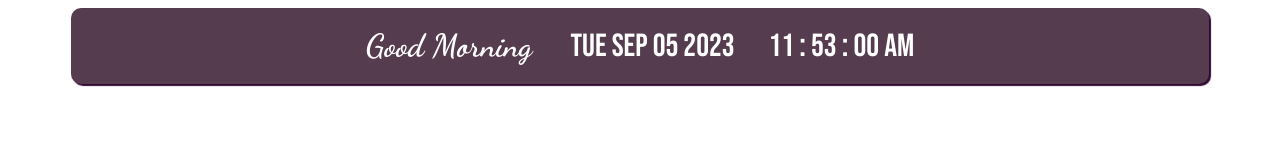
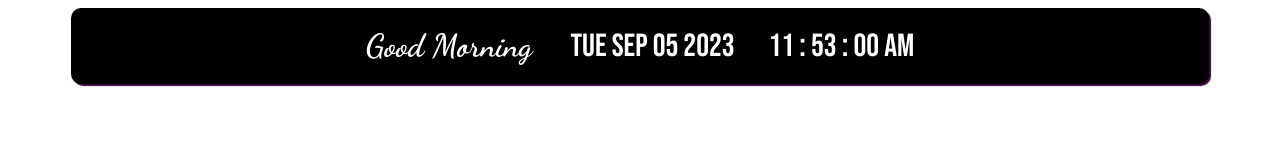
Before and after one commit to shenaml/notionwidgets, a plain HTML site: page index.html in a window 1280 px wide. Drawn offline with Linux system fonts and the light colour scheme.

Commit message:
Update index.html

```diff
--- a/index.html
+++ b/index.html
@@ -40,7 +40,7 @@ h1 {
 .card {
     padding: 10px 25px 10px 25px;
     border-radius: 10px;
-    background: #553c4e;
+    background: #000000;
     width: 85vw;
     color: #fff;
     display: inline-block;
```
